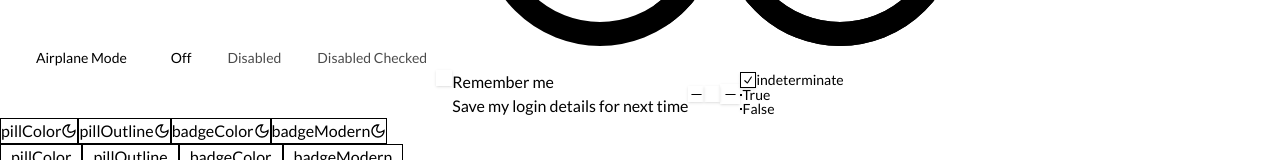
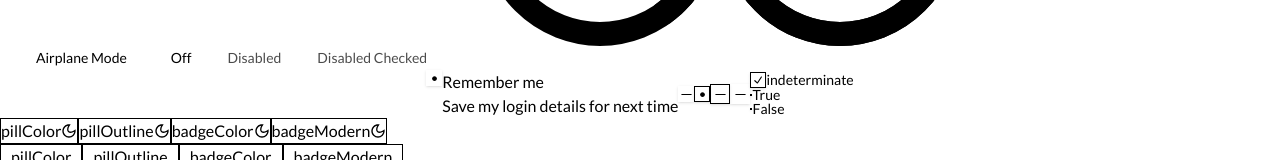
Before and after one commit to besmillahibrahimi/next-starter-app, a Next.js app: page /components in a window 1280 px wide. Shown: the part 648-808 px from the top of the page. Built offline with nearby package versions, Linux system fonts and the light colour scheme.

Commit message:
feat () : some color changes and size changes  according to Untitled UI

```diff
--- a/package.json
+++ b/package.json
@@ -34,6 +34,7 @@
     "next-auth": "^4.24.7",
     "next-themes": "^0.3.0",
     "parse": "^5.3.0",
+    "rc-input": "^1.6.3",
     "react": "^18",
     "react-cookie": "^7.2.0",
     "react-dom": "^18",
--- a/src/app/(landing)/components/page.tsx
+++ b/src/app/(landing)/components/page.tsx
@@ -321,6 +321,13 @@ export default function Components() {
           shape="square"
           disabled
         />
+        <Checkbox
+          id="terms4"
+          checked={isChecked}
+          onClick={() => onCheckHandler()}
+          size="md"
+          shape="square"
+        />
 
         <RadioGroup
           value={boolToString(isChecked)}
--- a/src/components/molecules/ThemeToggler.tsx
+++ b/src/components/molecules/ThemeToggler.tsx
@@ -25,7 +25,7 @@ const ThemeToggler: React.FC<Props> = ({ useSwitch = true }) => {
 
   return useSwitch ? (
     <span>
-      <Button variant="outline" size="icon">
+      <Button variant="primary" size="icon_md">
         <Icon
           onClick={() => setTheme("light")}
           color="var(--peach-5)"
@@ -44,7 +44,7 @@ const ThemeToggler: React.FC<Props> = ({ useSwitch = true }) => {
   ) : (
     <DropdownMenu>
       <DropdownMenuTrigger asChild>
-        <Button variant="outline" size="icon">
+        <Button variant="primary" size="icon_md">
           <Icon
             color="var(--peach-5)"
             icon="solar:sun-bold-duotone"
--- a/src/components/molecules/TooltipWrapper.tsx
+++ b/src/components/molecules/TooltipWrapper.tsx
@@ -7,7 +7,6 @@ import {
   TooltipTrigger,
 } from "@/components/ui/tooltip";
 import * as TooltipPrimitive from "@radix-ui/react-tooltip";
-import { Direction } from "@/lib/constants";
 
 // @ts-ignore
 interface TooltipProps
@@ -24,13 +23,13 @@ const TooltipWrapper: React.FC<TooltipProps> = ({
 }) => {
   const titleNode =
     typeof title === "string" ? (
-      <h6 className="text-xs font-bold">{title}</h6>
+      <h6 className="text-xs font-bold text-[white]">{title}</h6>
     ) : (
       title
     );
   const bodyNode =
     typeof body === "string" ? (
-      <p className="text-xs font-medium">{body}</p>
+      <p className="text-xs font-medium text-tooltip-supporting-text">{body}</p>
     ) : (
       body
     );
--- a/src/components/ui/checkbox.tsx
+++ b/src/components/ui/checkbox.tsx
@@ -2,7 +2,7 @@
 
 import * as React from "react";
 import * as CheckboxPrimitive from "@radix-ui/react-checkbox";
-import { CheckIcon, MinusIcon } from "@radix-ui/react-icons";
+import { CheckIcon, MinusIcon, DotFilledIcon } from "@radix-ui/react-icons";
 
 import { cn } from "@/lib/utils";
 
@@ -10,10 +10,14 @@ const sizeClasses = {
   sm: {
     container: "w-[1rem] h-[1rem]",
     roundedIcon: "w-[0.375rem] h-[0.375rem]",
+    padding: "0.125rem",
+    iconStyle: { height: 3, width: 3 },
   },
   md: {
     container: "w-[1.25rem] h-[1.25rem]",
     roundedIcon: "w-[0.5rem] h-[0.5rem]",
+    padding: "0.1875rem",
+    iconStyle: { height: 5, width: 5 },
   },
 };
 
@@ -39,21 +43,23 @@ const Checkbox = React.forwardRef<
     },
     ref
   ) => {
-    const { container, roundedIcon } = sizeClasses[size];
+    const { container, roundedIcon, padding, iconStyle } = sizeClasses[size];
 
-    // hsl(var(--fg-disabled_subtle))
     return (
       <div className="flex justify-center items-start space-x-md">
         <CheckboxPrimitive.Root
           ref={ref}
           className={cn(
-            `${container} ${shape == "square" ? "rounded-xs" : "rounded-full"}`,
-            "group peer shrink-0 bg-primary shadow mt-xxs",
-            "focus:outline-none focus:ring-2 focus:ring-brand-solid focus:ring-offset-2 focus:ring-offset-background",
-            "disabled:cursor-not-allowed disabled:data-[state=checked]:bg-disabled disabled:data-[state=checked]:text-[hsl(var(--fg-disabled-subtle))] disabled:data-[state=unchecked]:bg-disabled",
-            "disabled:data-[state=indeterminate]:bg-disabled disabled:data-[state=indeterminate]:text-[hsl(var(--fg-disabled-subtle))]",
-            "data-[state=checked]:bg-brand-solid data-[state=checked]:text-white",
-            "data-[state=indeterminate]:bg-brand-solid data-[state=indeterminate]:text-white",
+            `${container} ${
+              shape == "square" ? "rounded-xs" : "rounded-full"
+            } ${padding}`,
+            "group peer shrink-0 bg-primary shadow mt-xxs flex justify-center items-center",
+            "text-white",
+            "focus:outline-none focus:ring-2 focus:ring-focus-ring focus:ring-offset-2 focus:ring-offset-background border border-transparent",
+            "disabled:cursor-not-allowed disabled:data-[state=checked]:bg-disabled disabled:data-[state=checked]:text-fg-disabled-subtle disabled:data-[state=unchecked]:bg-disabled disabled:border-disabled-subtle",
+            "disabled:data-[state=indeterminate]:bg-disabled disabled:data-[state=indeterminate]:text-fg-disabled-subtle",
+            "data-[state=checked]:bg-brand-solid data-[state=checked]:text-fg-white",
+            "data-[state=indeterminate]:bg-brand-solid data-[state=indeterminate]:text-fg-white",
             className
           )}
           {...props}
@@ -62,13 +68,15 @@ const Checkbox = React.forwardRef<
             className={cn("flex items-center justify-center text-current")}
           >
             {shape == "circle" ? (
-              <div
-                className={`${roundedIcon} rounded-full bg-[white] disabled:data-[state=checked]:bg-[hsl(var(--fg-disabled-subtle))]`}
-              />
+              <DotFilledIcon />
             ) : (
               <>
-                <CheckIcon className="h-4 w-4 hidden group-data-[state=checked]:block" />
-                <MinusIcon className="h-4 w-4 hidden group-data-[state=indeterminate]:block" />
+                <CheckIcon
+                  className={`h-${iconStyle.height} w-${iconStyle.width} hidden group-data-[state=checked]:block`}
+                />
+                <MinusIcon
+                  className={`h-${iconStyle.height} w-${iconStyle.width} hidden group-data-[state=indeterminate]:block`}
+                />
               </>
             )}
           </CheckboxPrimitive.CheckboxIndicator>
--- a/src/components/ui/input.tsx
+++ b/src/components/ui/input.tsx
@@ -24,7 +24,8 @@ export const inputVariants = cva(
 export interface InputProps
   extends React.InputHTMLAttributes<HTMLInputElement>,
     VariantProps<typeof inputVariants> {
-  label?: string;
+  label?: React.ReactNode;
+  helperText?: React.ReactNode;
   StartNode?: React.ReactNode;
   EndNode?: React.ReactNode;
   startNodeOffset?: number;
--- a/src/components/ui/progress.tsx
+++ b/src/components/ui/progress.tsx
@@ -41,7 +41,7 @@ const Progress = React.forwardRef<
         {...props}
       >
         <ProgressPrimitive.Indicator
-          className="h-full w-full flex-1 bg-brand-solid-hover transition-all rounded"
+          className="h-full w-full flex-1 bg-fg-brand-primary transition-all rounded"
           style={{ transform: `translateX(-${100 - (value || 0)}%)` }}
         ></ProgressPrimitive.Indicator>
       </ProgressPrimitive.Root>
@@ -49,7 +49,7 @@ const Progress = React.forwardRef<
       {showPercentageCard ? (
         <div
           style={{ left: `${value}%` }}
-          className={`drop-shadow-md rounded-md shadow-sm absolute p-1 bg-primary-alt ${
+          className={`drop-shadow-md rounded-md shadow-sm absolute p-1 bg-primary-alt text-secondary ${
             positionPercentageCard === "bottom" ? "-bottom-10" : "-top-10"
           } `}
         >
--- a/src/components/ui/switch.tsx
+++ b/src/components/ui/switch.tsx
@@ -8,13 +8,9 @@ import { cn } from "@/lib/utils";
 const sizeClasses = {
   sm: {
     container: "w-[2.25rem] h-[1.25rem]",
-    thumb: "w-[1rem] h-[1rem]",
-    spacing: 4,
   },
   md: {
     container: "w-[2.75rem] h-[1.5rem]",
-    thumb: "w-[1.25rem] h-[1.25rem]",
-    spacing: 5,
   },
 };
 
@@ -24,14 +20,14 @@ const Switch = React.forwardRef<
     size?: "sm" | "md";
   }
 >(({ className, size = "sm", ...props }, ref) => {
-  const { container, thumb, spacing } = sizeClasses[size];
+  const { container } = sizeClasses[size];
 
   return (
     <SwitchPrimitives.Root
       className={cn(
         `${container}`,
         "peer group inline-flex p-xxs shrink-0 cursor-pointer items-center rounded-full border-0 border-brand shadow-sm transition-colors",
-        "focus:outline-none focus:ring-2 focus:ring-brand focus:ring-offset-2 focus:ring-offset-background",
+        "focus:outline-none focus:ring-2 focus:ring-focus-ring focus:ring-offset-2 focus:ring-offset-background",
         "disabled:cursor-not-allowed disabled:data-[state=checked]:bg-disabled disabled:data-[state=unchecked]:bg-disabled",
         "data-[state=checked]:bg-brand-solid data-[state=unchecked]:bg-tertiary data-[state=checked]:hover:bg-brand-solid-hover",
         className
@@ -41,9 +37,8 @@ const Switch = React.forwardRef<
     >
       <SwitchPrimitives.Thumb
         className={cn(
-          `${thumb}`,
-          "group-disabled:bg-[hsl(var(--fg-disabled))] pointer-events-none block rounded-full bg-[white] shadow-lg ring-0 transition-transform",
-          `data-[state=checked]:translate-x-${spacing}`, //translate-x-${spacing}
+          "h-full w-0 pl-[50%] group-disabled:bg-toggle-button-fg_disabled pointer-events-none block rounded-full bg-[white] shadow-lg ring-0 transition-transform",
+          `data-[state=checked]:translate-x-[100%]`,
           `data-[state=unchecked]:translate-x-0`
         )}
       />
```
Also changed, not shown: 1 other file (tests, documents, lock files or other folders).
